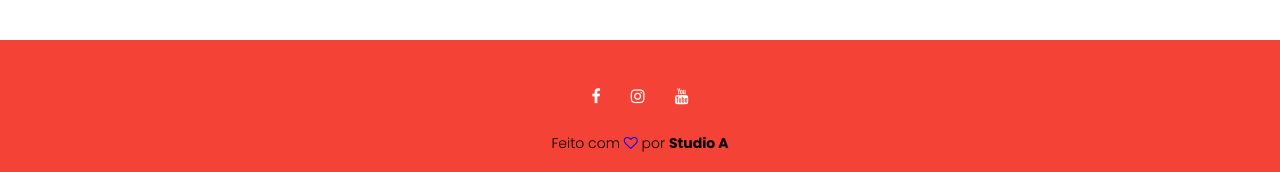
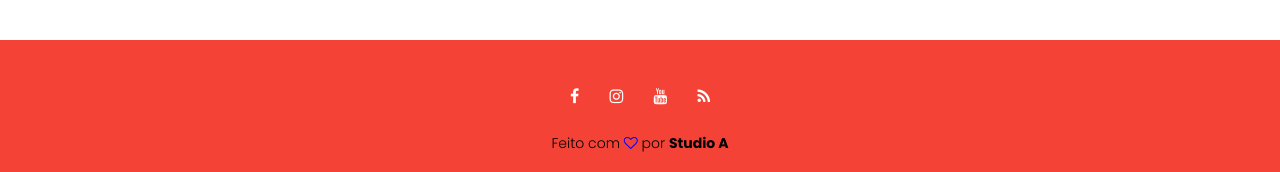
Before and after one commit to andre08072012/BlackEsteticaAutomotiva, a plain HTML site: page index.html in a window 1280 px wide. Shown: the part 4097-4269 px from the top of the page. Drawn offline with nearby package versions, Linux system fonts and the light colour scheme.

Commit message:
adição blog

```diff
--- a/index.html
+++ b/index.html
@@ -228,6 +228,8 @@
                     class="fa fa-instagram"></i></a>
             <a href="https://www.youtube.com/channel/UCeQA3QH5Gx7-wqCSV7fqiTw" target="_blank"><i
                     class="fa fa-youtube"></i></a>
+            <a href="https://blackesteticaautomotiva.blogspot.com/" target="_blank"><i
+                        class="fa fa-rss"></i></a>
         </div>
         <p>Feito com <i class="fa fa-heart-o"></i> por <a href="https://www.instagram.com/studio_a_personalizados/"
                 target="_blank"><strong>Studio A</strong></a></p>
```
